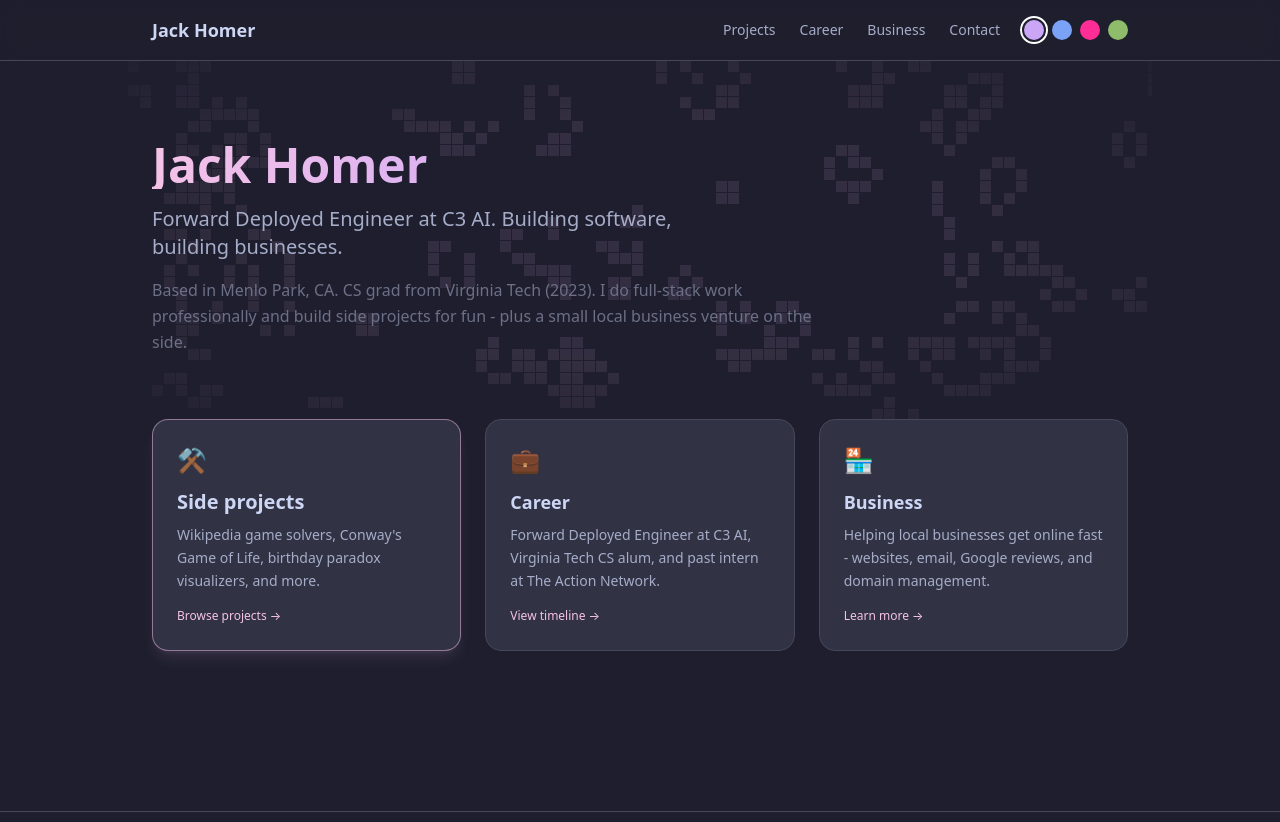
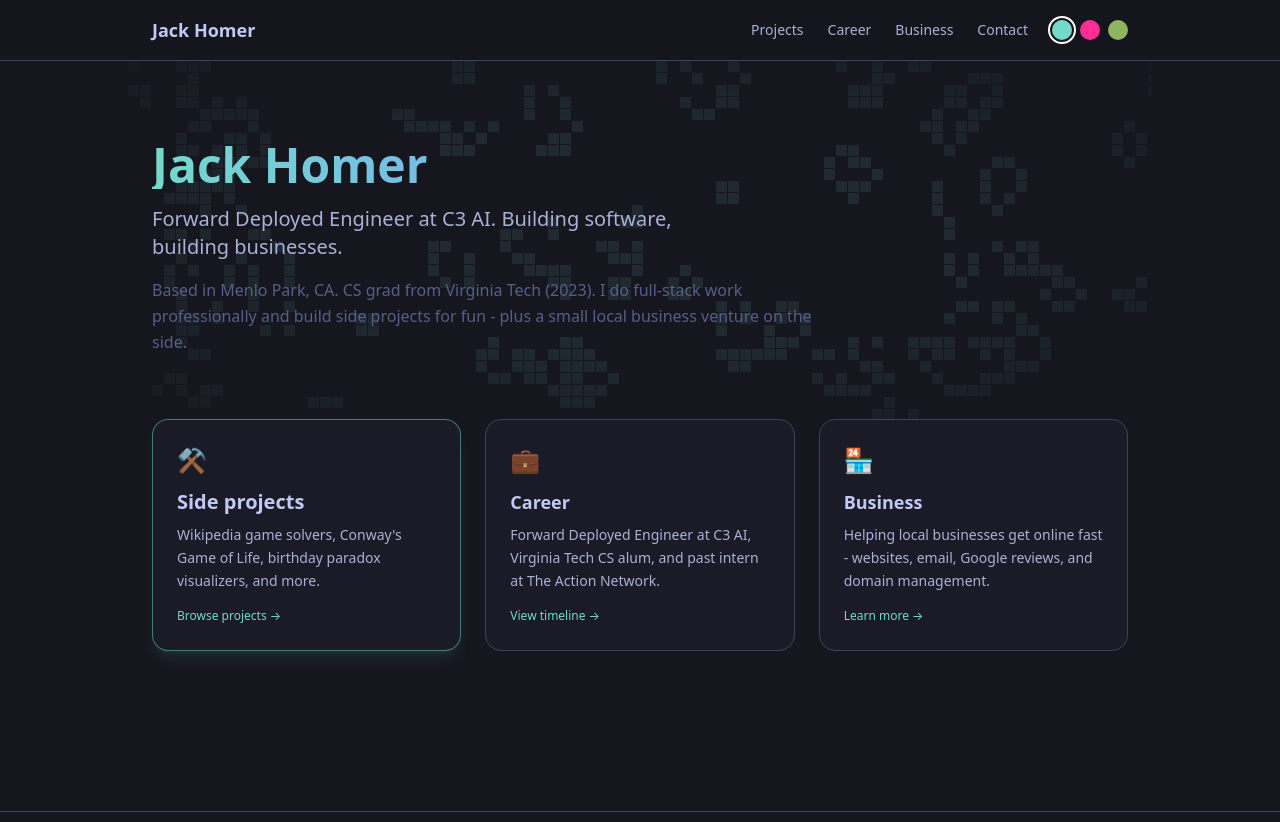
Before and after one commit to jhomer192/jhomer192.github.io, an Astro site: page / in a window 1280 px wide. Shown: the top 822 px of the page. Built offline with nearby package versions, Linux system fonts and the light colour scheme; Astro itself is replaced by a stand-in of ours.

Commit message:
Three themes: Tokyo Night (default), Miami Vice, Matcha

```diff
--- a/src/components/Nav.astro
+++ b/src/components/Nav.astro
@@ -38,28 +38,22 @@ function isActive(href: string) {
       </ul>
       <div id="theme-picker" class="flex items-center gap-2">
         <button
-          data-theme="mocha"
-          aria-label="Switch to Mocha theme"
+          data-theme="tokyo"
+          aria-label="Tokyo Night"
           class="theme-btn w-5 h-5 rounded-full transition-all hover:scale-110 focus:outline-none"
-          style="background: #cba6f7;"
-        ></button>
-        <button
-          data-theme="tokyo-night"
-          aria-label="Switch to Tokyo Night theme"
-          class="theme-btn w-5 h-5 rounded-full transition-all hover:scale-110 focus:outline-none"
-          style="background: #7aa2f7;"
+          style="background: #73daca;"
         ></button>
         <button
           data-theme="miami"
-          aria-label="Switch to Miami theme"
+          aria-label="Miami"
           class="theme-btn w-5 h-5 rounded-full transition-all hover:scale-110 focus:outline-none"
           style="background: #ff2d95;"
         ></button>
         <button
-          data-theme="forest"
-          aria-label="Switch to Forest theme"
+          data-theme="matcha"
+          aria-label="Matcha"
           class="theme-btn w-5 h-5 rounded-full transition-all hover:scale-110 focus:outline-none"
-          style="background: #8fbc6a;"
+          style="background: #8db660;"
         ></button>
       </div>
     </div>
@@ -79,7 +73,7 @@ function isActive(href: string) {
       });
     }
 
-    var current = document.documentElement.getAttribute('data-theme') || 'mocha';
+    var current = document.documentElement.getAttribute('data-theme') || 'tokyo';
     updateRings(current);
 
     document.getElementById('theme-picker').addEventListener('click', function (e) {
--- a/src/layouts/Base.astro
+++ b/src/layouts/Base.astro
@@ -19,7 +19,9 @@ const canonicalURL = new URL(Astro.url.pathname, Astro.site);
     <meta name="viewport" content="width=device-width, initial-scale=1" />
     <script is:inline>
       (function () {
-        var theme = localStorage.getItem('site-theme') || 'mocha';
+        var old = ['mocha', 'tokyo-night', 'dracula', 'nord', 'forest'];
+        var stored = localStorage.getItem('site-theme');
+        var theme = (stored && old.indexOf(stored) === -1) ? stored : 'tokyo';
         document.documentElement.setAttribute('data-theme', theme);
       })();
     </script>
--- a/src/styles/themes.css
+++ b/src/styles/themes.css
@@ -1,19 +1,4 @@
-html, html[data-theme="mocha"] {
-  --bg: #1e1e2e;
-  --surface: #313244;
-  --surface-hover: #45475a;
-  --border: #45475a;
-  --border-strong: #585b70;
-  --text: #cdd6f4;
-  --text-muted: #a6adc8;
-  --text-dim: #6c7086;
-  --accent: #f5c2e7;
-  --accent-hover: #f0b0de;
-  --accent-2: #cba6f7;
-  --accent-3: #89b4fa;
-}
-
-html[data-theme="tokyo-night"] {
+html, html[data-theme="tokyo"] {
   --bg: #16161e;
   --surface: #1a1b26;
   --surface-hover: #292e42;
@@ -43,17 +28,17 @@ html[data-theme="miami"] {
   --accent-3: #f7ff00;
 }
 
-html[data-theme="forest"] {
-  --bg: #1a2118;
-  --surface: #243024;
-  --surface-hover: #2e3e2e;
-  --border: #3a4d3a;
-  --border-strong: #4d6347;
-  --text: #d4dcd0;
-  --text-muted: #a8b5a2;
-  --text-dim: #6b7d65;
-  --accent: #8fbc6a;
-  --accent-hover: #a3d07e;
-  --accent-2: #c9a96e;
-  --accent-3: #6bb5a0;
+html[data-theme="matcha"] {
+  --bg: #1c1a17;
+  --surface: #2a2722;
+  --surface-hover: #363229;
+  --border: #4a4438;
+  --border-strong: #5e5647;
+  --text: #e8e0d0;
+  --text-muted: #bfb8a8;
+  --text-dim: #7d7668;
+  --accent: #8db660;
+  --accent-hover: #a0c878;
+  --accent-2: #d4a852;
+  --accent-3: #c17f59;
 }
```
